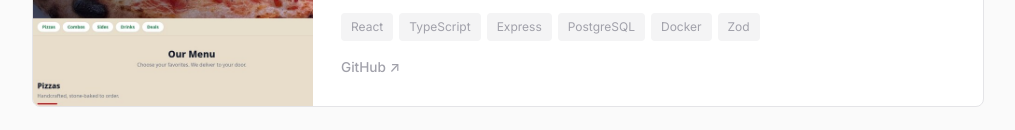
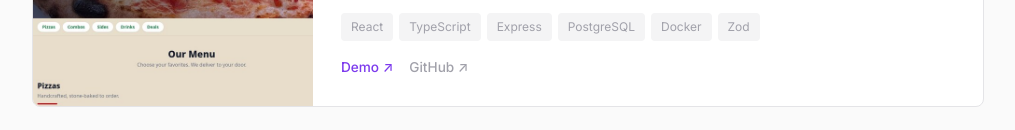
Before and after one commit to hmoreirar/hmoreira.dev, an Astro site: page / in a window 1280 px wide. Shown: the part 1153-1283 px from the top of the page, without its empty margins (132-1147 px from the left). Built offline with nearby package versions, Linux system fonts and the light colour scheme; Astro itself is replaced by a stand-in of ours.

Commit message:
Add demo link to Pizzeria project

```diff
--- a/src/components/Projects.astro
+++ b/src/components/Projects.astro
@@ -15,6 +15,7 @@ const projects: Project[] = [
       "Sistema de pedidos online para pizzería con catálogo configurable (grupos y opciones), cotización de precios en el backend, seguimiento de pedidos en tiempo real y panel de administración.",
     tech: ["React", "TypeScript", "Express", "PostgreSQL", "Docker", "Zod"],
     links: [
+      { label: "Demo", url: "https://pizzeria-zn6y.onrender.com/" },
       { label: "GitHub", url: "https://github.com/hmoreirar/pizzeria" },
     ],
     screenshot: "/projects/pizzeria.jpg",
```
